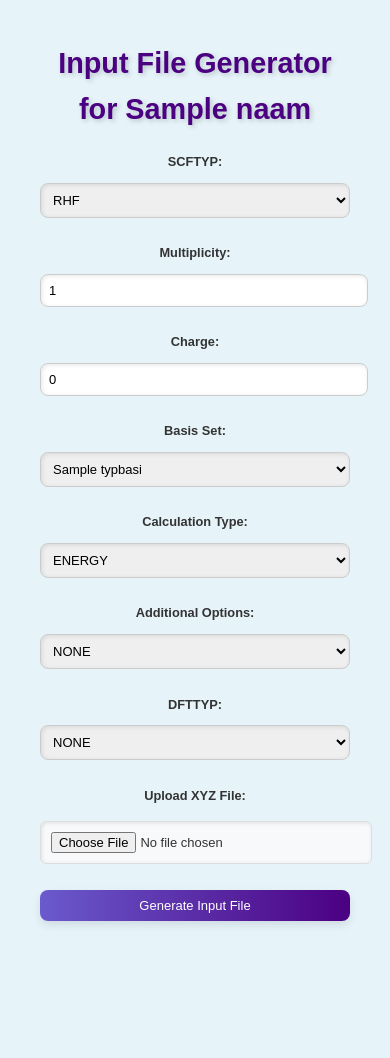
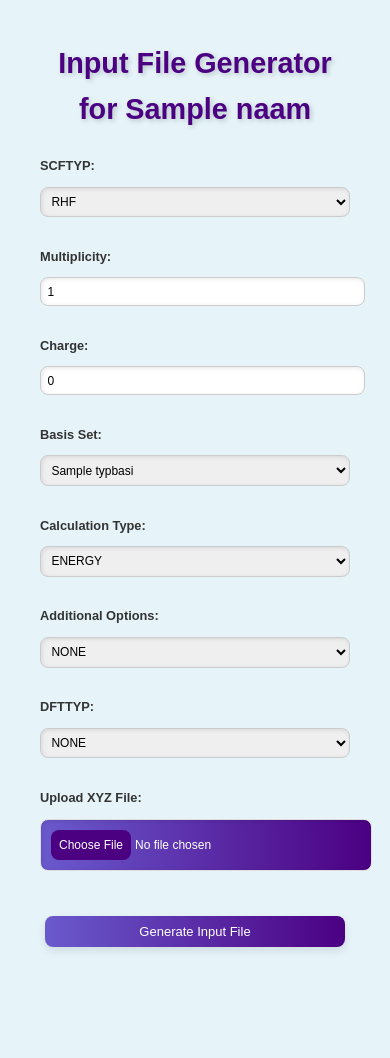
Before and after one commit to anshukumar2932/Input-Builder, a Flask app: template templates/mainform.html in a window 390 px wide. Before the commit the page ends 925 px from the top, so only its background shows below. Run offline with Flask 3, Linux system fonts and the light colour scheme; the template is opened without the code that fills it: most values are stand-ins (such as "Sample title", 1, 10 or a date in 2020).

Commit message:
updated css

```diff
--- a/static/styles.css
+++ b/static/styles.css
@@ -6,68 +6,122 @@
     --text-color: #333;
     --success-bg-color: #d4edda;
     --success-border-color: #155724;
+    --button-hover-bg-color: #0056b3;
+    --file-hover-bg-color: #e2e6ea;
     --font-family: 'Arial', sans-serif;
     --font-size-base: 16px;
-    --border-radius: 10px;
+    --border-radius: 8px;
     --box-shadow: 0 4px 8px rgba(0, 0, 0, 0.1);
+    --transition-duration: 0.3s;
+    --focus-box-shadow: 0 0 10px rgba(75, 0, 130, 0.5);
 }
 
 /* Global Styles */
 body {
     font-family: var(--font-family);
+    font-size: var(--font-size-base);
     margin: 40px;
     padding: 0;
     background-color: rgb(230, 244, 249);
     color: var(--text-color);
     line-height: 1.6;
-    text-align: center;
+    text-align: left; /* Default alignment is left */
 }
 
 /* Headings */
 h1 {
-    text-align: center;
     color: var(--primary-color);
-    font-size: 2.5em;
+    font-size: 2.5rem;
     text-shadow: 2px 2px 5px rgba(0, 0, 0, 0.2);
     margin: 30px 15px 25px;
+    text-align: center; /* Centered alignment for headings */
 }
 
+/* Buttons */
 .button {
     display: inline-block;
     margin: 10px;
-    padding: 10px 20px;
-    font-size: 1rem; /* Use rem for scalability */
+    padding: 0.625rem 1.25rem; /* Consistent use of rem */
+    font-size: 1rem;
     color: white;
     text-decoration: none;
-    border-radius: 5px;
-    transition: background-color 0.3s;
+    border-radius: var(--border-radius);
+    transition: background-color var(--transition-duration), transform var(--transition-duration);
+    text-align: center; /* Buttons remain centered */
 }
+
 .button.gamess {
-    background-color: #007BFF;
+    background-color: #007bff;
 }
+
 .button.gamess:hover {
-    background-color: #0056b3;
+    background-color: var(--button-hover-bg-color);
 }
+
 .button.psi4 {
     background-color: #28a745;
 }
+
 .button.psi4:hover {
     background-color: #1e7e34;
 }
 
-/* Form Styles */
-.form-group {
-    margin-bottom: 20px;
+/* Button Styles */
+button {
+    width: 100%;
+    max-width: 300px;
+    margin: 20px auto; /* Centers the button */
+    padding: 0.75rem;
+    font-size: 1rem;
+    background: linear-gradient(to right, var(--secondary-color), var(--primary-color));
+    color: white;
+    border: none;
+    border-radius: var(--border-radius);
+    cursor: pointer;
+    transition: background var(--transition-duration), transform 0.2s ease, box-shadow var(--transition-duration);
+    box-shadow: var(--box-shadow);
+    display: block;
+    text-align: center; /* Ensures the button is a block element to center it */
 }
+
+button:hover {
+    background: linear-gradient(to right, var(--primary-color), var(--secondary-color));
+    transform: translateY(-3px);
+    box-shadow: 0 6px 12px rgba(0, 0, 0, 0.15);
+}
+
+button:active {
+    background: linear-gradient(to right, #483d8b, var(--primary-color));
+    transform: translateY(2px);
+    box-shadow: 0 3px 6px rgba(0, 0, 0, 0.1);
+}
+
+.button:focus, .btn:focus, input:focus {
+    outline: 2px dashed var(--primary-color);
+    outline-offset: 4px;
+}
+
 
 .container {
     max-width: 800px;
     margin: 0 auto;
     padding: 20px;
-    background-color: #f9f9f9;
+    background-color: var(--light-bg-color);
     border: 2px solid #ccc;
-    border-radius: 10px;
-    box-shadow: 0 4px 8px rgba(0, 0, 0, 0.1);
+    border-radius: var(--border-radius);
+    box-shadow: var(--box-shadow);
+    text-align: center;
+}
+
+.container2 {
+    max-width: 800px;
+    margin: 0 auto;
+    padding: 20px;
+    background-color: var(--light-bg-color);
+    border: 2px solid #ccc;
+    border-radius: var(--border-radius);
+    box-shadow: var(--box-shadow);
+    text-align: left;
 }
 
 .form-group {
@@ -77,74 +131,79 @@ h1 {
 label {
     display: block;
     font-weight: bold;
-    color: #333;
+    color: var(--text-color);
     margin-bottom: 10px;
     font-size: 1em;
+    text-align: left;
 }
 
 input, select {
     width: 100%;
-    padding: 12px;
-    font-size: 16px;
+    padding: 0.75rem;
+    font-size: 1rem;
     border: 1px solid #ccc;
-    border-radius: 8px;
+    border-radius: var(--border-radius);
     box-shadow: inset 1px 1px 4px rgba(0, 0, 0, 0.1);
-    transition: border-color 0.3s ease, box-shadow 0.3s ease;
+    transition: border-color var(--transition-duration), box-shadow var(--transition-duration);
+    text-align: left; /* Ensure text input is left-aligned */
 }
 
 input:focus, select:focus {
-    border-color: #4b0082;
-    box-shadow: 0 0 10px rgba(75, 0, 130, 0.5);
+    border-color: var(--primary-color);
+    box-shadow: var(--focus-box-shadow);
     outline: none;
 }
 
 input[type="file"] {
     padding: 10px;
     border: 1px solid #ddd;
-    background-color: #f8f9fa;
-    transition: background-color 0.3s ease;
-    border-radius: 6px;
+    background: linear-gradient(to right, var(--secondary-color), var(--primary-color));
+    color: white;
+    cursor: pointer;
+    border-radius: var(--border-radius);
+    transition: background-color var(--transition-duration);
+    text-align: left;
 }
 
-input[type="file"]:hover {
-    background-color: #e2e6ea;
+input[type="file"]::file-selector-button {
+    border: none;
+    background: var(--primary-color);
+    color: white;
+    padding: 0.5rem;
+    border-radius: var(--border-radius);
 }
 
-button {
-    width: 100%;
-    padding: 12px;
-    font-size: 16px;
-    background: linear-gradient(to right, #6a5acd, #4b0082);
-    color: white;
-    border: none;
-    border-radius: 8px;
-    cursor: pointer;
-    transition: background 0.3s ease, transform 0.2s ease, box-shadow 0.3s ease;
-    box-shadow: 0 4px 8px rgba(0, 0, 0, 0.1);
+input[type="file"]::file-selector-button:hover {
+    background: var(--secondary-color);
 }
 
 button:hover {
-    background: linear-gradient(to right, #4b0082, #6a5acd);
+    background: linear-gradient(to right, var(--primary-color), var(--secondary-color));
     transform: translateY(-3px);
     box-shadow: 0 6px 12px rgba(0, 0, 0, 0.15);
 }
 
-button:active {
-    background: linear-gradient(to right, #483d8b, #4b0082);
-    transform: translateY(2px);
-    box-shadow: 0 3px 6px rgba(0, 0, 0, 0.1);
+
+.errorMessage {
+    color: red;
+    background-color: #f8d7da;
+    border: 1px solid #f5c6cb;
+    padding: 10px;
+    border-radius: var(--border-radius);
+    margin-top: 10px;
 }
 
 #successMessage {
     margin-top: 25px;
     padding: 18px;
-    background: linear-gradient(to right, #d4edda, #c3e6cb);
-    color: #155724;
-    border: 1px solid #155724;
-    border-radius: 8px;
+    background: linear-gradient(to right, var(--success-bg-color), #c3e6cb);
+    color: var(--success-border-color);
+    border: 1px solid var(--success-border-color);
+    border-radius: var(--border-radius);
     display: none;
-    box-shadow: 0 4px 8px rgba(0, 0, 0, 0.1);
+    box-shadow: var(--box-shadow);
     animation: fadeIn 0.5s ease;
+    text-align: left;
 }
 
 @keyframes fadeIn {
@@ -158,10 +217,47 @@ button:active {
     }
 }
 
+/* Radio Group */
+.radio-group {
+    display: flex; /* Use flexbox for layout */
+    flex-wrap: wrap; /* Allow wrapping to new lines when space is limited */
+    align-items: center;
+    justify-content: flex-start; /* Align items to start of the container */
+    gap: 10px; /* Spacing between radio buttons */
+}
+
+input[type="radio"] {
+    margin-right: 5px; /* Space between the radio button and its label */
+}
+
+label {
+    display: inline-flex; /* Keeps label and radio button aligned */
+    align-items: center;
+    margin-bottom: 10px; /* Add spacing between rows in wrapped layout */
+    cursor: pointer; /* Change cursor to pointer for better UX */
+}
+
+/* Utility Classes */
+.btn {
+    display: inline-block;
+    padding: 0.625rem 1.25rem;
+    font-size: 1rem;
+    color: white;
+    background-color: #007bff;
+    border: none;
+    border-radius: var(--border-radius);
+    cursor: pointer;
+    transition: background-color var(--transition-duration);
+}
+
+.btn:hover {
+    background-color: var(--button-hover-bg-color);
+}
+
 /* Responsive Design */
 @media (max-width: 768px) {
     h1 {
-        font-size: 2em;
+        font-size: 2rem;
     }
 
     .container {
@@ -174,19 +270,19 @@ button:active {
     }
 
     input, select {
-        padding: 10px;
-        font-size: 14px;
+        padding: 0.625rem;
+        font-size: 0.875rem;
     }
 
     button {
-        padding: 10px;
-        font-size: 14px;
+        padding: 0.625rem;
+        font-size: 0.875rem;
     }
 }
 
 @media (max-width: 480px) {
     h1 {
-        font-size: 1.8em;
+        font-size: 1.8rem;
         margin: 20px 10px;
     }
 
@@ -199,37 +295,12 @@ button:active {
     }
 
     input, select {
-        padding: 8px;
-        font-size: 13px;
+        padding: 0.4rem;
+        font-size: 0.75rem;
     }
 
     button {
-        padding: 8px;
-        font-size: 13px;
+        padding: 0.5rem;
+        font-size: 0.8125rem;
     }
 }
-input[type="file"],
-input[type="radio"] {
-    margin-top: 5px;
-}
-
-.radio-group {
-    display: flex;
-    align-items: center;
-    gap: 10px;
-}
-
-.btn {
-    display: inline-block;
-    padding: 10px 20px;
-    font-size: 1rem;
-    color: white;
-    background-color: #007bff;
-    border: none;
-    border-radius: 5px;
-    cursor: pointer;
-}
-
-.btn:hover {
-    background-color: #0056b3;
-}
--- a/templates/file.html
+++ b/templates/file.html
@@ -8,7 +8,7 @@
 </head>
 <body>
     {% if mode == 'input' %}
-        <div class="container">
+        <div class="container2">
             <h1>Upload a File to Generate Output for {{ naam }}</h1>
             <form action="/file" method="post" enctype="multipart/form-data">
                 <div class="form-group">
```
